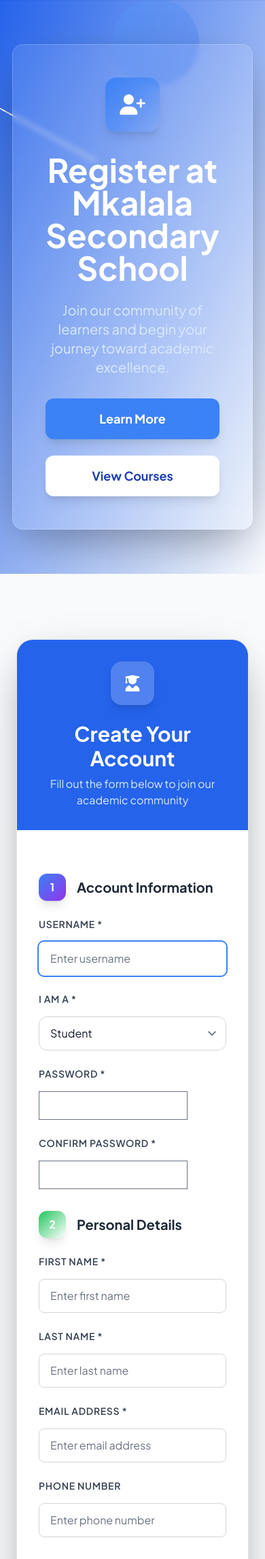
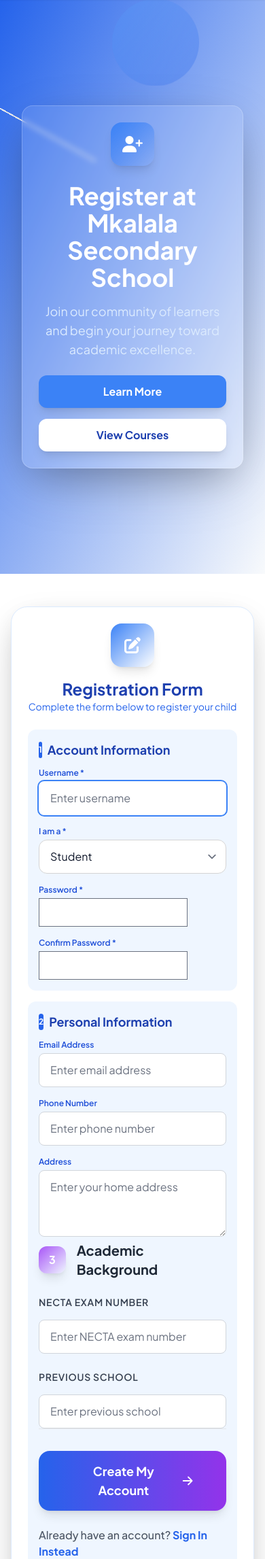
Before and after one commit to APKnation/mkalala-sec, a Django app: page /register/ in a window 390 px wide. Shown: the part 81-2374 px from the top of the page at 68% size. Run offline with Django 4.2, Linux system fonts and the light colour scheme.

Commit message:
Complete responsive design implementation - all public pages optimized
- Added remaining public pages to responsive design
- Updated contact page with mobile-optimized layout
- Enhanced courses page with responsive grid and spacing
- Improved register page with touch-friendly form design
- All pages now provide optimal experience on small devices
- Reduced excessive spacing and improved content flow
- Complete mobile-first responsive design implementation

```diff
--- a/templates/core/public_pages/public_register.html
+++ b/templates/core/public_pages/public_register.html
@@ -6,7 +6,7 @@
 {% block content %}
 
 <!-- HERO SECTION -->
-<section class="relative min-h-screen flex items-center justify-center overflow-hidden bg-gradient-to-br from-blue-600 to-blue-800">
+<section class="relative min-h-screen flex items-center justify-center overflow-hidden bg-gradient-to-br from-blue-600 to-blue-800 px-4 sm:px-6 lg:px-8">
     <!-- Animated Background Elements -->
     <div class="absolute inset-0">
         <div class="absolute top-20 left-20 w-72 h-72 bg-blue-300 rounded-full mix-blend-multiply filter blur-xl opacity-20 animate-pulse"></div>
@@ -24,25 +24,25 @@
     </div>
 
     <!-- Hero Content -->
-    <div class="relative z-10 max-w-7xl mx-auto px-6 text-center">
-        <div class="backdrop-blur-sm bg-white/10 rounded-2xl p-12 shadow-2xl border border-white/20">
-            <div class="mb-8">
-                <div class="inline-flex items-center justify-center w-20 h-20 bg-gradient-to-br from-blue-500 to-blue-700 rounded-2xl mb-8 shadow-lg transform hover:scale-110 transition-transform duration-300">
-                    <i class="fas fa-user-plus text-white text-3xl"></i>
+    <div class="relative z-10 max-w-7xl mx-auto px-4 sm:px-6 lg:px-8 text-center">
+        <div class="backdrop-blur-sm bg-white/10 rounded-2xl p-6 sm:p-8 md:p-12 shadow-2xl border border-white/20">
+            <div class="mb-6 sm:mb-8">
+                <div class="inline-flex items-center justify-center w-16 h-16 sm:w-20 sm:h-20 bg-gradient-to-br from-blue-500 to-blue-700 rounded-2xl mb-6 sm:mb-8 shadow-lg transform hover:scale-110 transition-transform duration-300">
+                    <i class="fas fa-user-plus text-white text-2xl sm:text-3xl"></i>
                 </div>
-                <h1 class="text-5xl md:text-7xl font-bold text-white mb-6">
+                <h1 class="text-4xl sm:text-5xl md:text-6xl lg:text-7xl font-bold text-white mb-4 sm:mb-6">
                     Register at Mkalala Secondary School
                 </h1>
-                <p class="text-xl md:text-2xl text-blue-100 mb-8 max-w-3xl mx-auto">
+                <p class="text-lg sm:text-xl md:text-2xl text-blue-100 mb-6 sm:mb-8 max-w-3xl mx-auto">
                     Join our community of learners and begin your journey toward academic excellence.
                 </p>
             </div>
 
-            <div class="flex flex-col sm:flex-row gap-6 justify-center">
-                <a href="{% url 'public_about' %}" class="px-8 py-4 text-lg font-bold text-white bg-blue-500 rounded-xl shadow-lg hover:bg-blue-600 transform hover:scale-105 transition-all duration-300">
+            <div class="flex flex-col sm:flex-row gap-4 sm:gap-6 justify-center">
+                <a href="{% url 'public_about' %}" class="px-6 sm:px-8 py-3 sm:py-4 text-base sm:text-lg font-bold text-white bg-blue-500 rounded-xl shadow-lg hover:bg-blue-600 transform hover:scale-105 transition-all duration-300">
                     Learn More
                 </a>
-                <a href="{% url 'public_courses' %}" class="px-8 py-4 text-lg font-bold text-blue-800 bg-white rounded-xl shadow-lg hover:shadow-2xl transform hover:scale-105 transition-all duration-300">
+                <a href="{% url 'public_courses' %}" class="px-6 sm:px-8 py-3 sm:py-4 text-base sm:text-lg font-bold text-blue-800 bg-white rounded-xl shadow-lg hover:shadow-2xl transform hover:scale-105 transition-all duration-300">
                     View Courses
                 </a>
             </div>
@@ -51,105 +51,84 @@
 </section>
 
 <!-- REGISTRATION FORM SECTION -->
-<section class="py-24 bg-gradient-to-b from-gray-50 to-white">
-    <div class="max-w-4xl mx-auto px-6">
+<section class="py-12 sm:py-16 md:py-20 lg:py-24 bg-white">
+    <div class="max-w-4xl mx-auto px-4 sm:px-6 lg:px-8">
         <div class="relative">
-            <div class="absolute -inset-1 bg-gradient-to-r from-blue-600 to-blue-800 rounded-3xl opacity-10 blur-xl"></div>
-            <div class="relative bg-white rounded-3xl shadow-2xl border border-gray-100 overflow-hidden">
-                <!-- Form Header -->
-                <div class="p-8 bg-blue-600 text-white">
-                    <div class="text-center">
-                        <div class="inline-flex items-center justify-center w-16 h-16 bg-white/20 rounded-2xl mb-6 shadow-lg">
-                            <i class="fas fa-user-graduate text-white text-2xl"></i>
+            <div class="absolute -inset-1 bg-gradient-to-r from-blue-500 to-blue-700 rounded-3xl opacity-10 blur-xl"></div>
+            <div class="relative bg-white rounded-3xl p-6 sm:p-8 md:p-12 shadow-xl border border-blue-100">
+                <div class="text-center mb-6 sm:mb-8">
+                    <div class="inline-flex items-center justify-center w-16 h-16 sm:w-20 sm:h-20 bg-gradient-to-br from-blue-500 to-blue-700 rounded-2xl mb-4 sm:mb-6 shadow-lg">
+                        <i class="fas fa-edit text-white text-2xl sm:text-3xl"></i>
                     </div>
-                        <h2 class="text-3xl font-bold mb-2">Create Your Account</h2>
-                        <p class="text-blue-100">Fill out the form below to join our academic community</p>
-                    </div>
+                    <h2 class="text-2xl sm:text-3xl font-bold text-blue-800">Registration Form</h2>
+                    <p class="text-sm sm:text-base text-blue-600">Complete the form below to register your child</p>
                 </div>
 
-                <!-- Registration Form -->
-                <div class="p-8 lg:p-12">
                 {% if messages %}
-                        <div class="space-y-4 mb-8">
                     {% for message in messages %}
-                                <div class="p-4 rounded-xl {% if message.tags == 'error' %}bg-red-50 text-red-700 border border-red-100{% else %}bg-green-50 text-green-700 border border-green-100{% endif %} backdrop-blur-sm">
-                                    <div class="flex items-center space-x-3">
-                                        <div class="w-8 h-8 bg-gradient-to-br {% if message.tags == 'error' %}from-red-500 to-red-600{% else %}from-green-500 to-green-600{% endif %} rounded-lg flex items-center justify-center">
-                                            <i class="fas {% if message.tags == 'error' %}fa-exclamation-triangle{% else %}fa-check-circle{% endif %} text-white"></i>
-                                        </div>
-                                        <p class="text-sm font-medium">{{ message }}</p>
-                                    </div>
+                        <div class="mb-4 sm:mb-6 p-3 sm:p-4 rounded-lg {% if message.tags %}{% if 'error' in message.tags %}bg-red-100 border-red-400 text-red-700{% else %}bg-blue-100 border-blue-400 text-blue-700{% endif %}{% endif %}">
+                            {{ message }}
                         </div>
                     {% endfor %}
-                        </div>
                 {% endif %}
 
-                    <form method="post" enctype="multipart/form-data" class="space-y-8">
+                <form method="post" class="space-y-4 sm:space-y-6">
                     {% csrf_token %}
 
                     <!-- Account Info -->
-                        <div class="space-y-6">
-                            <div class="flex items-center space-x-4">
-                                <div class="w-10 h-10 bg-gradient-to-br from-blue-500 to-purple-600 rounded-xl flex items-center justify-center shadow-lg">
-                                    <span class="text-white font-bold">1</span>
-                                </div>
-                                <h3 class="text-xl font-bold text-gray-800">Account Information</h3>
-                            </div>
-
-                            <div class="grid md:grid-cols-2 gap-6">
-                                <div class="space-y-2">
-                                    <label for="{{ form.username.id_for_label }}" class="text-sm font-semibold text-gray-700 uppercase tracking-wider block mb-2">Username *</label>
+                    <div class="mb-6 sm:mb-8">
+                        <div class="bg-blue-50 rounded-xl p-4 sm:p-6 mb-4 sm:mb-6">
+                            <h3 class="text-lg sm:text-xl font-bold text-blue-800 mb-3 sm:mb-4 flex items-center">
+                                <span class="w-6 h-6 sm:w-8 sm:h-8 bg-blue-600 text-white rounded-full flex items-center justify-center mr-2 sm:mr-3 text-xs sm:text-sm">1</span>
+                                Account Information
+                            </h3>
+                            <div class="grid md:grid-cols-2 gap-4 sm:gap-6">
+                                <div>
+                                    <label class="block text-xs sm:text-sm font-semibold text-blue-700 mb-1 sm:mb-2">Username *</label>
                                     {{ form.username }}
                                     {% if form.username.errors %}<p class="text-xs font-bold text-red-500 mt-1">{{ form.username.errors.0 }}</p>{% endif %}
                                 </div>
-                                <div class="space-y-2">
-                                    <label for="{{ form.role.id_for_label }}" class="text-sm font-semibold text-gray-700 uppercase tracking-wider block mb-2">I am a *</label>
+                                <div>
+                                    <label class="block text-xs sm:text-sm font-semibold text-blue-700 mb-1 sm:mb-2">I am a *</label>
                                     {{ form.role }}
                                     {% if form.role.errors %}<p class="text-xs font-bold text-red-500 mt-1">{{ form.role.errors.0 }}</p>{% endif %}
                                 </div>
-                                <div class="space-y-2">
-                                    <label for="{{ form.password1.id_for_label }}" class="text-sm font-semibold text-gray-700 uppercase tracking-wider block mb-2">Password *</label>
+                                <div>
+                                    <label class="block text-xs sm:text-sm font-semibold text-blue-700 mb-1 sm:mb-2">Password *</label>
                                     {{ form.password1 }}
                                     {% if form.password1.errors %}<p class="text-xs font-bold text-red-500 mt-1">{{ form.password1.errors.0 }}</p>{% endif %}
                                 </div>
-                                <div class="space-y-2">
-                                    <label for="{{ form.password2.id_for_label }}" class="text-sm font-semibold text-gray-700 uppercase tracking-wider block mb-2">Confirm Password *</label>
+                                <div>
+                                    <label class="block text-xs sm:text-sm font-semibold text-blue-700 mb-1 sm:mb-2">Confirm Password *</label>
                                     {{ form.password2 }}
                                     {% if form.password2.errors %}<p class="text-xs font-bold text-red-500 mt-1">{{ form.password2.errors.0 }}</p>{% endif %}
                                 </div>
                             </div>
                         </div>
+                    </div>
 
                     <!-- Personal Info -->
-                        <div class="space-y-6">
-                            <div class="flex items-center space-x-4">
-                                <div class="w-10 h-10 bg-gradient-to-br from-green-500 to-emerald-600 rounded-xl flex items-center justify-center shadow-lg">
-                                    <span class="text-white font-bold">2</span>
-                                </div>
-                                <h3 class="text-xl font-bold text-gray-800">Personal Details</h3>
-                            </div>
-
-                            <div class="grid md:grid-cols-2 gap-6">
-                                <div class="space-y-2">
-                                    <label for="{{ form.first_name.id_for_label }}" class="text-sm font-semibold text-gray-700 uppercase tracking-wider block mb-2">First Name *</label>
-                                    {{ form.first_name }}
-                                    {% if form.first_name.errors %}<p class="text-xs font-bold text-red-500 mt-1">{{ form.first_name.errors.0 }}</p>{% endif %}
-                                </div>
-                                <div class="space-y-2">
-                                    <label for="{{ form.last_name.id_for_label }}" class="text-sm font-semibold text-gray-700 uppercase tracking-wider block mb-2">Last Name *</label>
-                                    {{ form.last_name }}
-                                    {% if form.last_name.errors %}<p class="text-xs font-bold text-red-500 mt-1">{{ form.last_name.errors.0 }}</p>{% endif %}
-                                </div>
-                                <div class="space-y-2">
-                                    <label for="{{ form.email.id_for_label }}" class="text-sm font-semibold text-gray-700 uppercase tracking-wider block mb-2">Email Address *</label>
+                    <div class="mb-6 sm:mb-8">
+                        <div class="bg-blue-50 rounded-xl p-4 sm:p-6 mb-4 sm:mb-6">
+                            <h3 class="text-lg sm:text-xl font-bold text-blue-800 mb-3 sm:mb-4 flex items-center">
+                                <span class="w-6 h-6 sm:w-8 sm:h-8 bg-blue-600 text-white rounded-full flex items-center justify-center mr-2 sm:mr-3 text-xs sm:text-sm">2</span>
+                                Personal Information
+                            </h3>
+                            <div class="grid md:grid-cols-2 gap-4 sm:gap-6">
+                                <div>
+                                    <label class="block text-xs sm:text-sm font-semibold text-blue-700 mb-1 sm:mb-2">Email Address</label>
                                     {{ form.email }}
                                     {% if form.email.errors %}<p class="text-xs font-bold text-red-500 mt-1">{{ form.email.errors.0 }}</p>{% endif %}
                                 </div>
-                                <div class="space-y-2">
-                                    <label for="{{ form.phone.id_for_label }}" class="text-sm font-semibold text-gray-700 uppercase tracking-wider block mb-2">Phone Number</label>
+                                <div>
+                                    <label class="block text-xs sm:text-sm font-semibold text-blue-700 mb-1 sm:mb-2">Phone Number</label>
                                     {{ form.phone }}
                                     {% if form.phone.errors %}<p class="text-xs font-bold text-red-500 mt-1">{{ form.phone.errors.0 }}</p>{% endif %}
                                 </div>
+                                <div>
+                                    <label class="block text-xs sm:text-sm font-semibold text-blue-700 mb-1 sm:mb-2">Address</label>
+                                    {{ form.address }}
+                                    {% if form.address.errors %}<p class="text-xs font-bold text-red-500 mt-1">{{ form.address.errors.0 }}</p>{% endif %}
                             </div>
                         </div>
 
@@ -195,63 +174,5 @@
     </div>
 </section>
 
-<style>
-@keyframes float {
-    0%, 100% { transform: translateY(0px); }
-    50% { transform: translateY(-20px); }
-}
-
-@keyframes spin-slow {
-    from { transform: rotate(0deg); }
-    to { transform: rotate(360deg); }
-}
-
-@keyframes bounce-slow {
-    0%, 100% { transform: translateY(0); }
-    50% { transform: translateY(-10px); }
-}
-
-.animate-float {
-    animation: float 6s ease-in-out infinite;
-}
-
-.animate-spin-slow {
-    animation: spin-slow 20s linear infinite;
-}
-
-.animate-bounce-slow {
-    animation: bounce-slow 3s ease-in-out infinite;
-}
-
-.animate-pulse {
-    animation: pulse 4s cubic-bezier(0.4, 0, 0.6, 1) infinite;
-}
-
-.animation-delay-2000 {
-    animation-delay: 2s;
-}
-
-.animation-delay-4000 {
-    animation-delay: 4s;
-}
-
-.animation-delay-6000 {
-    animation-delay: 6s;
-}
-
-/* Modern form inputs */
-input:not([type="checkbox"]):not([type="radio"]), select, textarea {
-    @apply w-full px-4 py-3 border border-gray-300 rounded-xl focus:ring-2 focus:ring-blue-500 focus:border-transparent transition-all duration-200 bg-white shadow-sm;
-}
-
-input:not([type="checkbox"]):not([type="radio"]):focus, select:focus, textarea:focus {
-    @apply ring-2 ring-blue-500 border-transparent bg-blue-50;
-}
-
-/* Modern form labels */
-.form-input-modern {
-    @apply w-full px-4 py-3 border border-gray-300 rounded-xl focus:ring-2 focus:ring-blue-500 focus:border-transparent transition-all duration-200 bg-white shadow-sm;
-}
-</style>
 
 {% endblock %}
```
Also changed, not shown: templates/core/public_pages/public_contact.html (+0 -46 lines), templates/core/public_pages/public_courses.html (+0 -45 lines), db.sqlite3. Lines whose indentation alone changed are shown as unchanged.
